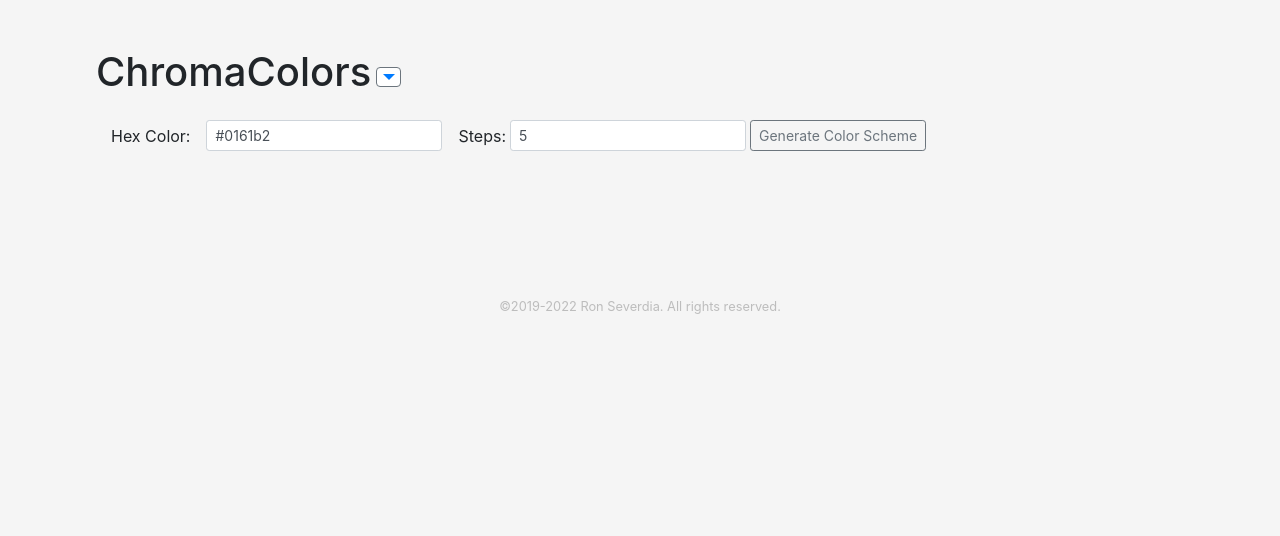
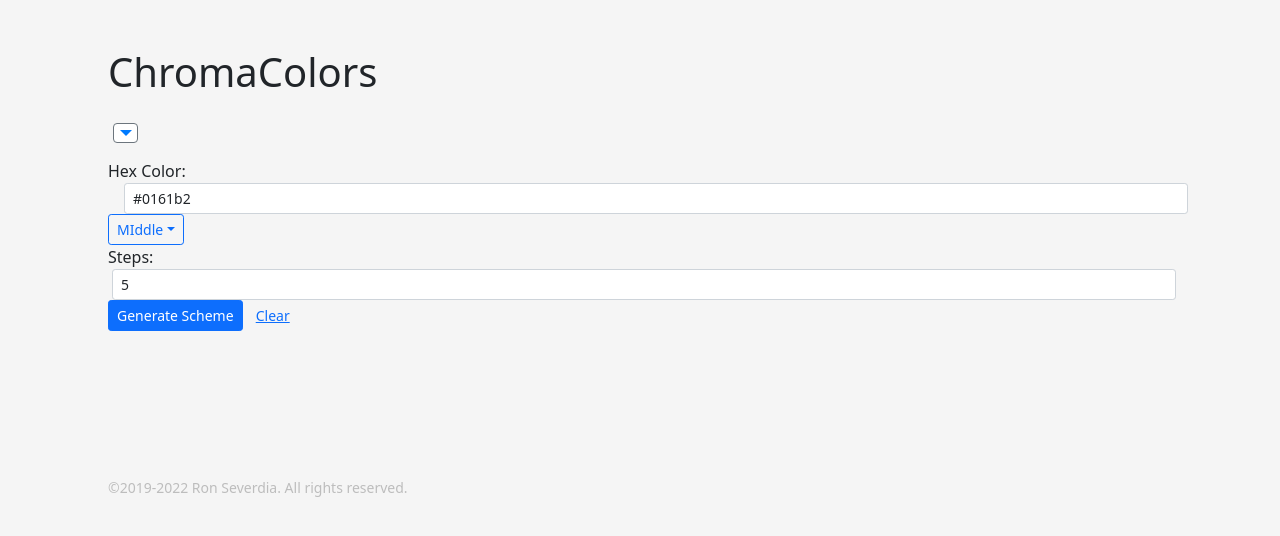
Before and after one commit to severdia/chromacolors, a plain HTML site: page index.html in a window 1280 px wide. Drawn offline with nearby package versions, Linux system fonts and the light colour scheme.

Commit message:
Update index.html

```diff
--- a/index.html
+++ b/index.html
@@ -4,7 +4,7 @@
     <title>ChromaColors</title>
     <meta charset="utf-8">
     <meta name="viewport" content="width=device-width, initial-scale=1, shrink-to-fit=no">
-	<link rel="stylesheet" href="https://stackpath.bootstrapcdn.com/bootstrap/4.5.2/css/bootstrap.min.css" integrity="sha384-JcKb8q3iqJ61gNV9KGb8thSsNjpSL0n8PARn9HuZOnIxN0hoP+VmmDGMN5t9UJ0Z" crossorigin="anonymous">
+	<link href="https://cdn.jsdelivr.net/npm/bootstrap@5.1.3/dist/css/bootstrap.min.css" rel="stylesheet" integrity="sha384-1BmE4kWBq78iYhFldvKuhfTAU6auU8tT94WrHftjDbrCEXSU1oBoqyl2QvZ6jIW3" crossorigin="anonymous">
     <link rel="stylesheet" href="./chromacolors.css">
     <script src="https://cdnjs.cloudflare.com/ajax/libs/chroma-js/2.1.2/chroma.min.js"></script>
     <script src="./chromacolors.js"></script>
@@ -20,21 +20,29 @@
                         <a class="dropdown-item current-location" href="#">Gridmaker</a>
                         <a class="dropdown-item" href="https://severdia.github.io/ratiomaker/">Ratiomaker</a>
                         <a class="dropdown-item" href="https://severdia.github.io/bitcounter/">Bitcounter</a>
-                        <a class="dropdown-item" href="https://severdia.github.io/chromacolor/">ChromaColor</a>
+                        <a class="dropdown-item" href="https://severdia.github.io/chromacolor/">ChromaColors</a>
                     </div>
                 </div>
             </div>
         </div>
         <div class="row">
             <div class="col-sm-12">
-                <!-- Settings -->
                 <form class="form-inline">
 					<div class="form-group input-group-sm">
 						<label for="user-color">Hex Color:</label>
 						<input type="text" class="form-control mx-sm-3 mr-2" value="#0161b2" id="user-color"  aria-label="hex" aria-describedby="generate-color-scheme2">
+						<div class="btn-group">
+							<button class="btn btn-outline-primary btn-sm dropdown-toggle" type="button" data-bs-toggle="dropdown" aria-expanded="false">MIddle</button>
+						 	 <ul class="dropdown-menu">
+								<li>Beginning</li>
+								<li>Middle</li>
+								<li>End</li>
+						  	</ul>
+						</div>
 						<label for="user-steps">Steps:</label>
 						<input type="number" class="form-control mx-sm-1 mr-2" value="5" id="user-steps">
-						<button class="btn  btn-sm btn-outline-secondary" type="button" id="generate-color-scheme">Generate Color Scheme</button>
+						<button class="btn  btn-sm btn-primary" type="button" id="generate-color-scheme">Generate Scheme</button>
+						<button type="button" class="btn btn-link">Clear</button>
 					</div>
 				</form>
         <ol class="color-scheme"></ol>
@@ -45,5 +53,7 @@
             <small>&#169;2019-2022 Ron Severdia. All rights reserved.</small>
         </div>
     </div>
+    <!-- JavaScript Bundle with Popper -->
+	<!-- <script src="https://cdn.jsdelivr.net/npm/bootstrap@5.1.3/dist/js/bootstrap.bundle.min.js" integrity="sha384-ka7Sk0Gln4gmtz2MlQnikT1wXgYsOg+OMhuP+IlRH9sENBO0LRn5q+8nbTov4+1p" crossorigin="anonymous"></script> -->
 </body>
 </html>
```
